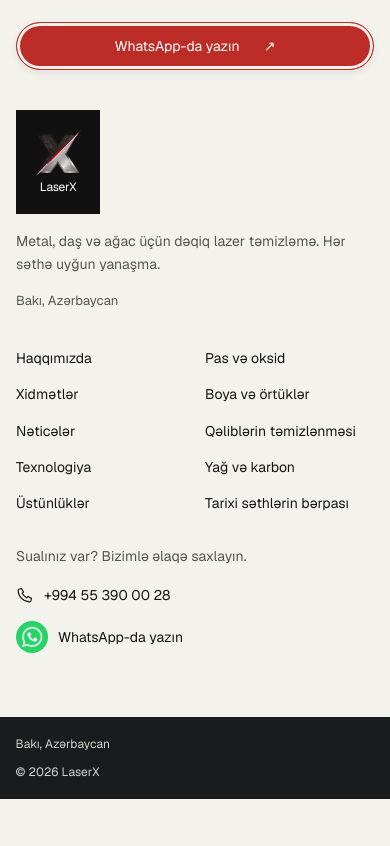
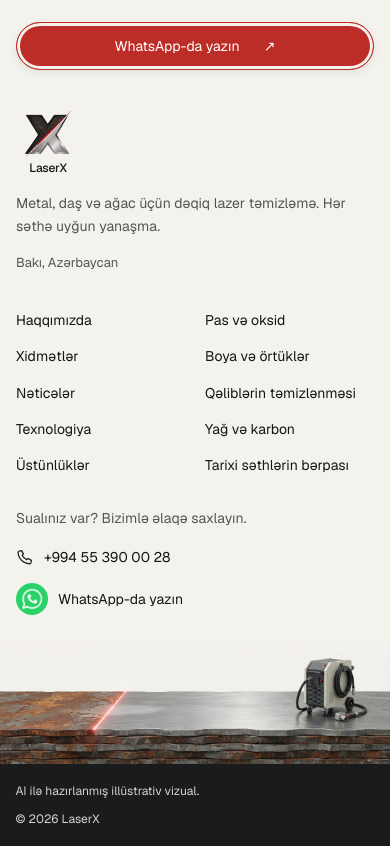
Before and after one commit to Kvseis/LaserX-Website, a Next.js app: page / in a window 390 px wide. Shown: the part 7593-8439 px from the top of the page. Before the commit the page ends 8392 px from the top, so only its background shows below. Built offline with nearby package versions, Linux system fonts and the light colour scheme.

Commit message:
Homepage footer image and logo background update

```diff
--- a/src/components/SiteFooter.module.css
+++ b/src/components/SiteFooter.module.css
@@ -16,7 +16,7 @@
 .action:hover { background: #9c211c; transform: translateY(-2px); }
 .action:active { transform: translateY(0); }
 .columns { display: grid; grid-template-columns: 1.65fr .8fr 1fr 1.1fr; gap: 40px; margin-top: 72px; }
-.brand { display: inline-flex; width: 84px; height: 104px; flex-direction: column; align-items: center; justify-content: center; gap: 2px; color: #fff; background: #111; font-size: 12px; font-weight: 400; letter-spacing: -.02em; }
+.brand { display: inline-flex; width: 64px; flex-direction: column; align-items: center; justify-content: center; gap: 2px; color: var(--ink); background: transparent; font-size: 12px; font-weight: 500; letter-spacing: -.02em; }
 .brand img { width: 48px; height: 48px; object-fit: contain; transition: transform 200ms ease; }
 .brand:hover img { transform: scale(1.04); }
 .identity p { max-width: 265px; margin: 16px 0; color: #55554f; line-height: 1.6; }
@@ -29,7 +29,9 @@
 .contacts a { display: flex; align-items: center; gap: 10px; margin-top: 14px; }
 .contacts svg { flex-shrink: 0; width: 18px; height: 18px; }
 .contacts a:first-of-type svg { fill: none; stroke: currentColor; stroke-width: 1.6; }
-.bottom { position: relative; display: flex; justify-content: space-between; gap: 24px; margin-top: 64px; padding: 18px 4vw; color: #d4d4d0; background: #191b1c; font-size: 12px; line-height: 1.5; }
+.scene { position: relative; margin-top: 8px; }
+.scene img { width: 100%; height: auto; mask-image: linear-gradient(to bottom, transparent, #000 48px); }
+.bottom { position: absolute; z-index: 2; bottom: 0; left: 0; width: 100%; display: flex; justify-content: space-between; gap: 24px; padding: 18px 4vw; color: #fff; background: linear-gradient(transparent, rgba(0,0,0,.72)); font-size: 12px; line-height: 1.5; text-shadow: 0 1px 3px #000; }
 @media (max-width: 1050px) {
   .columns { grid-template-columns: 1.2fr 1fr 1fr; gap: 32px; }
   .contacts { grid-column: 1 / -1; display: flex; align-items: center; flex-wrap: wrap; gap: 24px; padding: 0; }
@@ -48,7 +50,9 @@
   .contacts { display: block; }
   .contacts p { margin-bottom: 18px; }
   .contacts a { margin-top: 16px; }
-  .bottom { flex-direction: column; gap: 10px; }
+  .scene { margin-top: 24px; }
+  .scene img { mask-image: linear-gradient(to bottom, transparent, #000 16px); }
+  .bottom { position: relative; flex-direction: column; gap: 10px; color: #d4d4d0; background: #191b1c; text-shadow: none; }
 }
 @media (prefers-reduced-motion: reduce) {
   .footer a { transition: none; transform: none; }
--- a/src/components/SiteFooter.tsx
+++ b/src/components/SiteFooter.tsx
@@ -39,6 +39,9 @@ export default function SiteFooter({ locale, copy }: { locale: Locale; copy: Sit
         </div>
       </div>
     </div>
-    <div className={styles.bottom}><span>{copy.location}</span><span>© {new Date().getFullYear()} LaserX</span></div>
+    <div className={styles.scene} aria-hidden="true">
+      <Image src="/images/footer-cleaning.webp" width={2400} height={770} sizes="100vw" alt="" />
+    </div>
+    <div className={styles.bottom}><span>{copy.footer.illustration}</span><span>© {new Date().getFullYear()} LaserX</span></div>
   </footer>;
 }
--- a/src/lib/messages/az.ts
+++ b/src/lib/messages/az.ts
@@ -16,6 +16,7 @@ const az = {
     language: 'Dil seçin',
   },
   footer: {
+    illustration: 'AI ilə hazırlanmış illüstrativ vizual.',
     title: 'Lazer təmizləməyə bu gün başlayaq.',
     description: 'Metal, daş və ağac üçün dəqiq lazer təmizləmə. Hər səthə uyğun yanaşma.',
     contact: 'Sualınız var? Bizimlə əlaqə saxlayın.',
--- a/src/lib/messages/en.ts
+++ b/src/lib/messages/en.ts
@@ -18,6 +18,7 @@ const en: SiteCopy = {
     language: 'Choose language',
   },
   footer: {
+    illustration: 'AI-generated illustrative visual.',
     title: 'Let’s start your laser cleaning today.',
     description: 'Precision laser cleaning for metal, stone and wood. An approach tailored to every surface.',
     contact: 'Have a question? Get in touch.',
--- a/src/lib/messages/ru.ts
+++ b/src/lib/messages/ru.ts
@@ -18,6 +18,7 @@ const ru: SiteCopy = {
     language: 'Выбрать язык',
   },
   footer: {
+    illustration: 'Иллюстрация, созданная с помощью ИИ.',
     title: 'Начнём лазерную очистку сегодня.',
     description: 'Точная лазерная очистка металла, камня и дерева. Индивидуальный подход к каждой поверхности.',
     contact: 'Есть вопросы? Свяжитесь с нами.',
--- a/src/lib/messages/tr.ts
+++ b/src/lib/messages/tr.ts
@@ -18,6 +18,7 @@ const tr: SiteCopy = {
     language: 'Dil seçin',
   },
   footer: {
+    illustration: 'Yapay zekâ ile oluşturulmuş temsili görsel.',
     title: 'Lazer temizliğine bugün başlayalım.',
     description: 'Metal, taş ve ahşap için hassas lazer temizleme. Her yüzeye uygun yaklaşım.',
     contact: 'Sorunuz mu var? Bize ulaşın.',
```
Also changed, not shown: public/images/footer-cleaning.webp (added).
